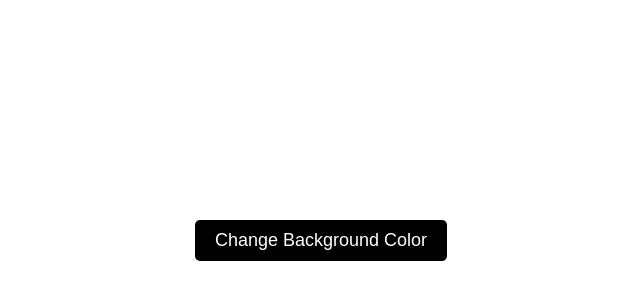
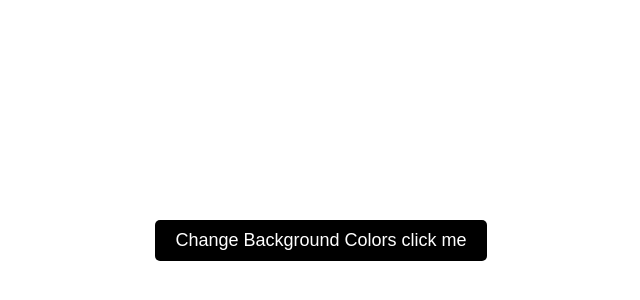
Before and after one commit to pradeep-nainwal/test, a plain HTML site: page index.html in a window 1280 px wide. Shown: the part 160-460 px from the top of the page, without its empty margins (319-959 px from the left). Drawn offline with Linux system fonts and the light colour scheme.

Commit message:
chnage the click button text

```diff
--- a/index.html
+++ b/index.html
@@ -26,7 +26,7 @@
     </style>
 </head>
 <body>
-    <button onclick="changeColor()">Change Background Color</button>
+    <button onclick="changeColor()">Change Background Colors click me</button>
     <script>
         function changeColor() {
             const colors = ["red", "blue", "green", "yellow", "purple", "orange", "pink", "cyan"];
```
